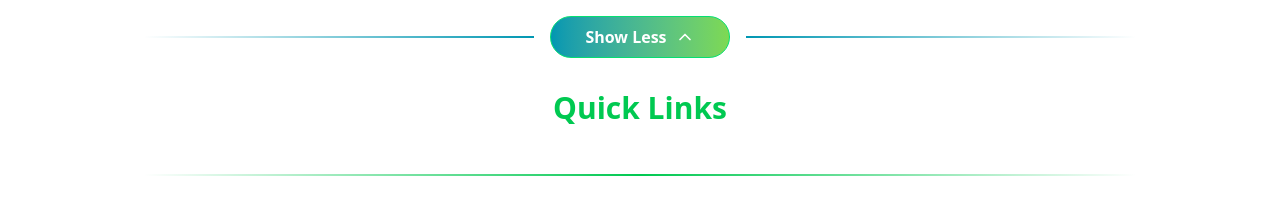
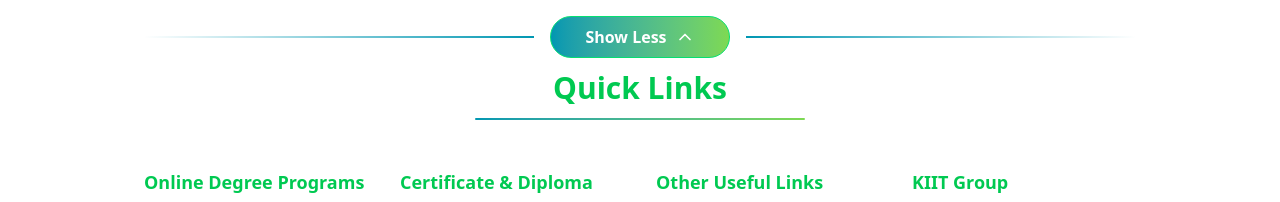
Before and after one commit to AnshRaj112/kiit-extensions-frontend, a Next.js app: page / in a window 1280 px wide. Both pictures are taken after a click on the button "Show More". Shown: the part 7754-7956 px from the top of the page. Built offline with nearby package versions, Linux system fonts and the light colour scheme; no server answers; the database is empty.

Commit message:
fixing quick link and all

```diff
--- a/src/app/components/Foot.tsx
+++ b/src/app/components/Foot.tsx
@@ -14,7 +14,7 @@ export const Footer = () => {
   const closeModal = () => setIsModalOpen(false);
 
   return (
-    <footer className="bg-white py-8 px-4 shadow-md mt-auto">
+    <footer className="bg-white py-8 px-4 shadow-md mt-[-4]">
       <div className="max-w-5xl mx-auto">
         <div className="grid grid-cols-1 md:grid-cols-2 gap-8">
           <div className="space-y-6 flex flex-col justify-between">
--- a/src/app/components/QuickLinks.tsx
+++ b/src/app/components/QuickLinks.tsx
@@ -109,7 +109,7 @@ const QuickLinks: React.FC = () => {
   return (
     <div className="max-w-5xl mx-auto px-4 py-12">
       {/* Divider Around Toggle Button */}
-      <div className="flex justify-center items-center mb-8">
+      <div className="flex justify-center items-center mb-3">
         <div className="flex-grow h-0.5 bg-gradient-to-l from-[#0097b2] to-transparent"></div>
         <button
           onClick={toggleLinks}
@@ -124,8 +124,8 @@ const QuickLinks: React.FC = () => {
       {/* Quick Links Section */}
       {showLinks && (
         <>
-          <h1 className="text-3xl font-bold text-center text-green-500 mb-12">Quick Links</h1>
-          <div className="w-full h-0.5 bg-gradient-to-r from-transparent via-green-500 to-transparent mb-12"></div>
+          <h1 className="text-3xl font-bold text-center text-green-500 mb-3">Quick Links</h1>
+          <div className="h-0.5 mx-auto mb-12 bg-gradient-to-r from-[#0097b2] to-[#7ed952] rounded-full w-1/2 md:w-1/3" />
 
           <div className="grid grid-cols-1 md:grid-cols-2 lg:grid-cols-4 gap-8">
             <LinkColumn title="Online Degree Programs" links={onlineDegrees} />
```
